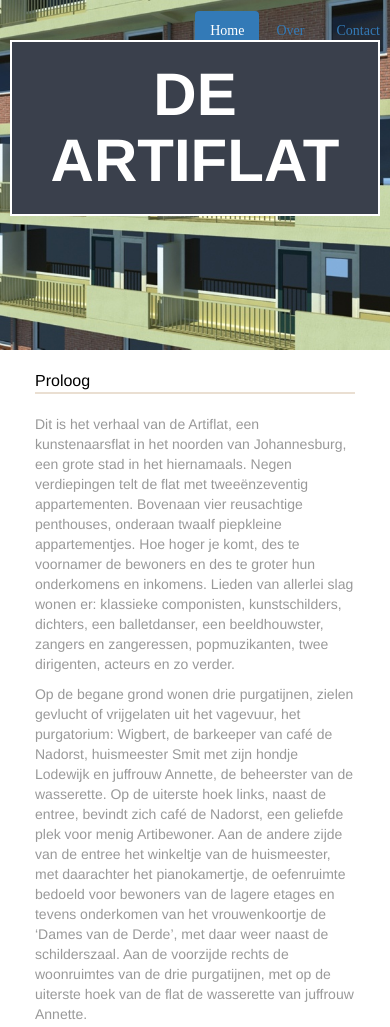
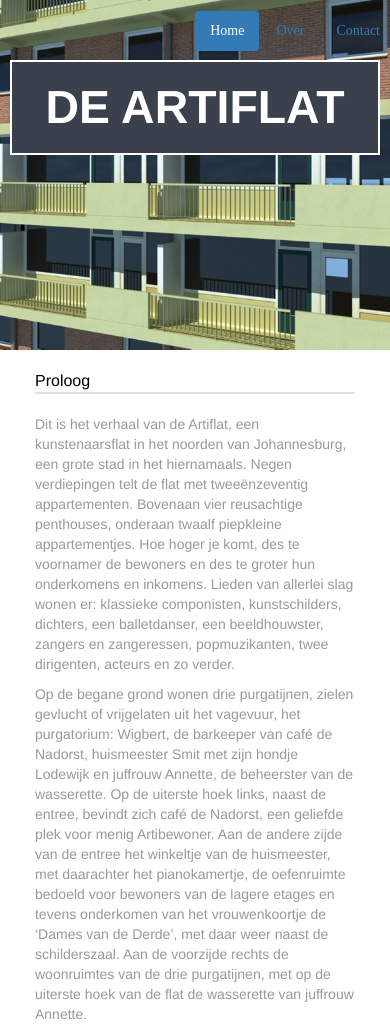
Before and after one commit to Tonnu/artiflat, a website: page app/index.html in a window 390 px wide. Shown: the top 1027 px of the page. Drawn offline with nearby package versions, Linux system fonts and the light colour scheme; some packages are replaced by stand-ins of ours; files that its build step writes are made by us from their sources.

Commit message:
optimized font settings for mobile

```diff
--- a/app/styles/main.css
+++ b/app/styles/main.css
@@ -14,6 +14,7 @@ body{
     -moz-background-size: cover;
     -o-background-size: cover;
     background-size: cover;
+
 }
 
 #header-img{
@@ -33,19 +34,20 @@ body{
 }
 
 #header h1{
-    font-size:xx-large;
     text-align: center;
     font-family: "Futura", "Avenir", "Helvetica Neue", Helvetica, sans-serif;
     text-transform: uppercase;
     color: #fff;
-    font-size: 45pt;
     font-weight: 900;
-    margin: 30px 0px 30px 0px;
+    margin: 50px 0px 30px 0px;
     padding: 20px;
     border: 2px solid #fff;
     background-color: #3a404c;
     display: block;
     text-decoration: none;
+
+    font-size: 5.5vh;
+
 }
 
 .v-center{
--- a/app/views/header.html
+++ b/app/views/header.html
@@ -9,7 +9,7 @@
             <li><a ng-href="#">Contact</a></li>
         </ul>
     </div>
-    <div class="col-md-4 col-md-offset-4 text-center v-center">
+    <div class="col-md-4 col-md-offset-4  v-center">
         <h1>DE ARTIFLAT</h1>
     </div>
 </div>
```
Also changed, not shown: .tmp/styles/main.css, dist/index.html, dist/styles/a581d386.main.css (deleted), dist/styles/e801527e.main.css (added), dist/views/header.html.
